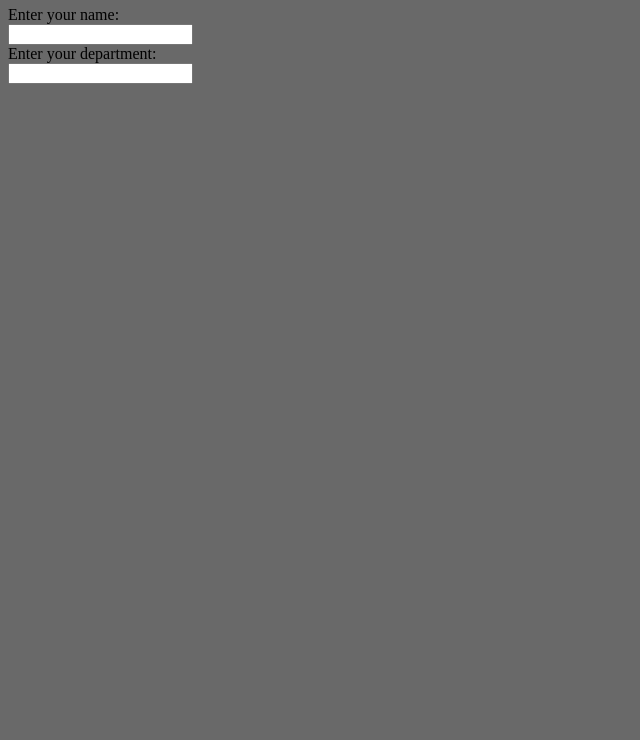
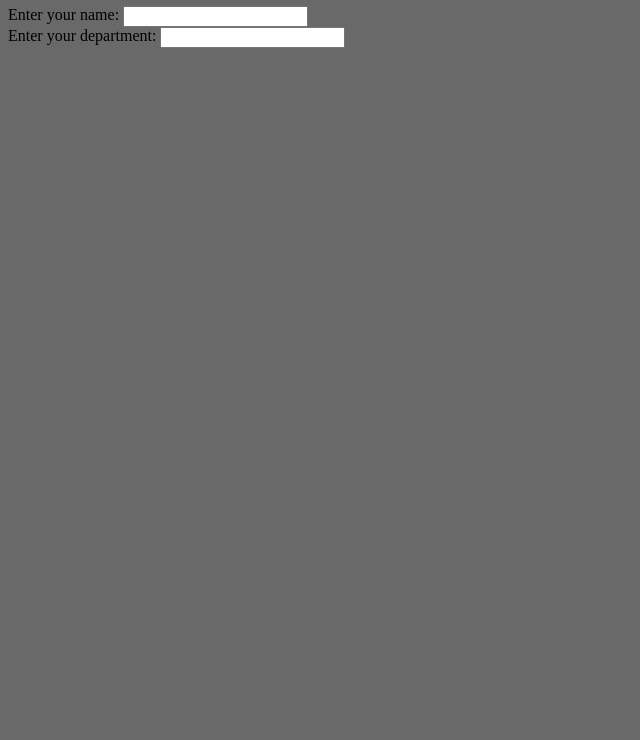
Before and after one commit to RizboNS/EmployeeSurveyForm, a plain HTML site: page index.html in a window 1280 px wide. Shown: the part 60-800 px from the top of the page, without its empty margins (0-640 px from the left). Drawn offline with Linux system fonts and the light colour scheme.

Commit message:
Aligning fields with CSS

```diff
--- a/style.css
+++ b/style.css
@@ -1,3 +1,13 @@
 body {
     background-color: dimgrey;
 }
+.labels {
+    display: inline-block;
+    text-align: left;
+    vertical-align: top;
+}
+.input {
+    display: inline-block;
+    text-align: right;
+    vertical-align: left;
+}
```
